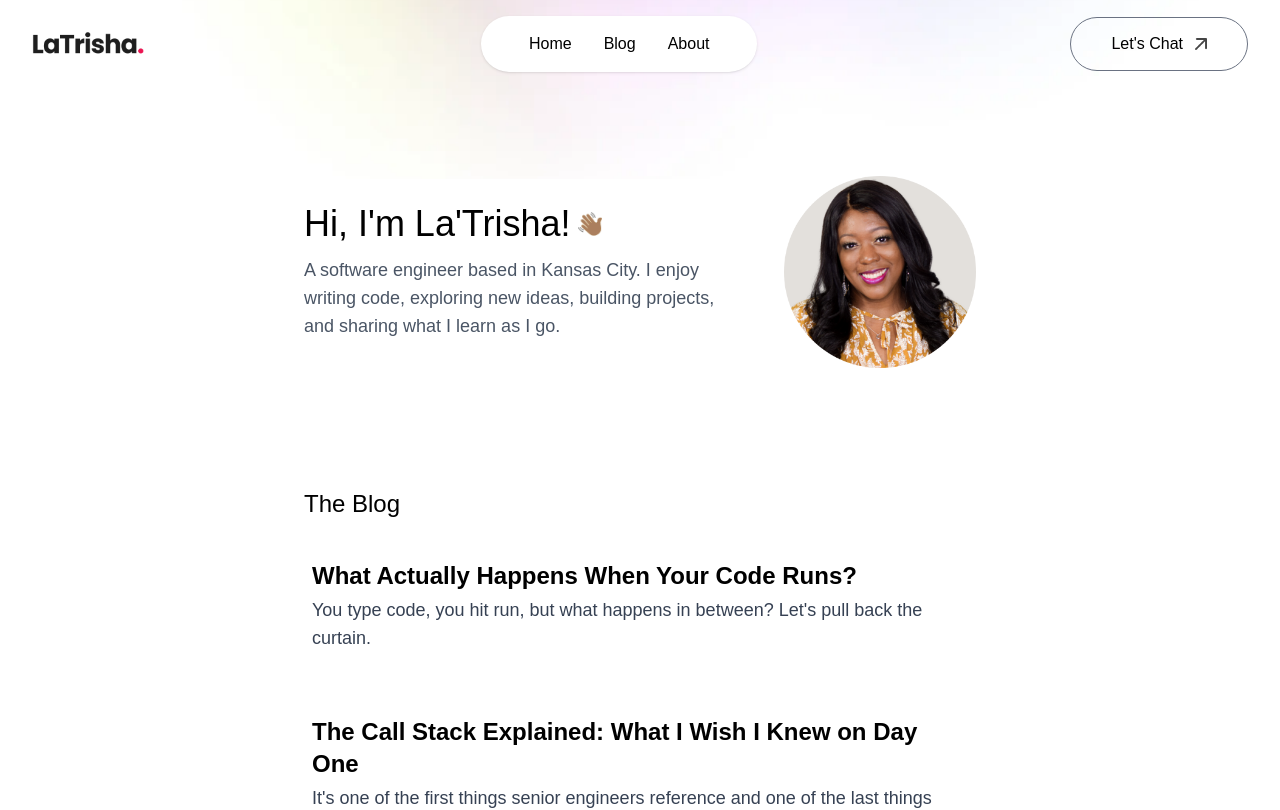
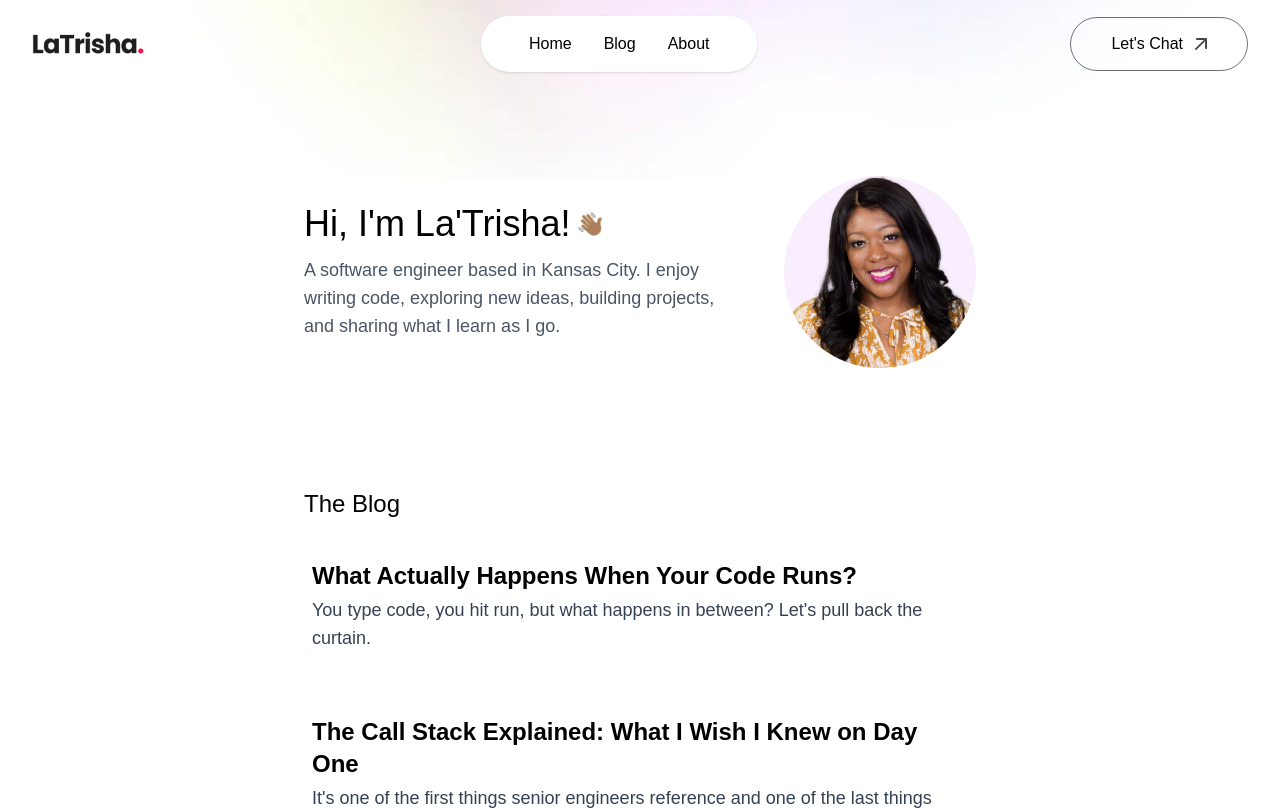
Before and after one commit to LaTrishaGomer/latrisha-gomer, a Next.js app: page / in a window 1280 px wide. Shown: the top 810 px of the page. Built offline with nearby package versions, Linux system fonts and the light colour scheme; a web font is replaced by a local one.

Commit message:
switch header image

```diff
--- a/app/components/Header.jsx
+++ b/app/components/Header.jsx
@@ -17,7 +17,7 @@ const Header = () => {
         {/* Image */}
         <div className='w-48 flex-shrink-0'>
           <Image
-            src={assets.profile_img}
+            src={assets.profile_img_pink}
             alt='Diva'
             className='w-full rounded-2xl object-cover'
             width={200}
```
